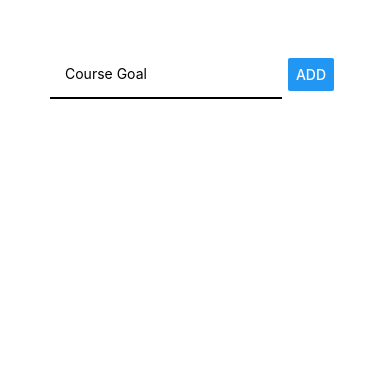
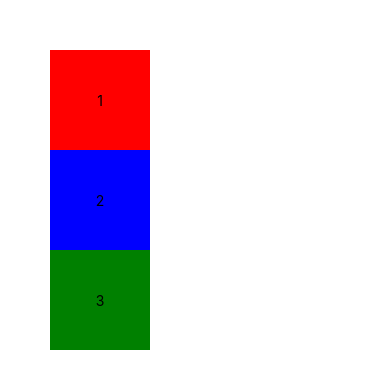
Before and after one commit to quangvietnguyen/React-native-first-app, a React Native app: screen / in a window 390 px wide. Shown: the top 388 px of the page. Built offline with nearby package versions, Linux system fonts and the light colour scheme.

Commit message:
Nov 3 React-native-flex-box

```diff
--- a/App.js
+++ b/App.js
@@ -1,24 +1,68 @@
-import { StatusBar } from 'expo-status-bar';
-import React, { useState } from 'react';
-import { StyleSheet, TextInput, View, Button, Text } from 'react-native';
+import React from "react";
+import { StyleSheet, TextInput, View, Button, Text } from "react-native";
 
 export default function App() {
-  const [text, setText] = useState('');
-  const printText = (event) => {
-    setText(event.target.value);
-    console.log(event);
-  }
+  // return (
+  //   <View style={{ padding: 50 }}>
+  //     <View
+  //       style={{
+  //         flexDirection: "row",
+  //         justifyContent: "space-between",
+  //         alignItems: "center",
+  //       }}
+  //     >
+  //       <TextInput
+  //         placeholder="Course Goal"
+  //         style={{
+  //           padding: 15,
+  //           borderBottomColor: "black",
+  //           borderBottomWidth: 2,
+  //           width: "80%",
+  //         }}
+  //       />
+  //       <Button title="ADD" />
+  //     </View>
+  //     <View></View>
+  //   </View>
+  // );
+
   return (
-    <View style={{padding: 50}}>
-      <View style={{flexDirection: 'row', justifyContent: 'space-between', alignItems: 'center'}}>
-        <TextInput placeholder="Course Goal" style={{padding: 15, borderBottomColor: 'black', borderBottomWidth: 2, width: '80%'}}/>
-        <Button title="ADD" onPress={printText}/>
-        <Text>{text}</Text>
+    <View style={{ padding: 50 }}>
+      <View
+        style={{
+          backgroundColor: 'red',
+          width: 100,
+          height: 100,
+          justifyContent: 'center',
+          alignItems: 'center'
+        }}
+      >
+        <Text>1</Text>
       </View>
-      <View></View>
+      <View
+        style={{
+          backgroundColor: 'blue',
+          width: 100,
+          height: 100,
+          justifyContent: 'center',
+          alignItems: 'center'
+        }}
+      >
+        <Text>2</Text>
+      </View>
+      <View
+        style={{
+          backgroundColor: 'green',
+          width: 100,
+          height: 100,
+          justifyContent: 'center',
+          alignItems: 'center'
+        }}
+      >
+        <Text>3</Text>
+      </View>
     </View>
   );
 }
 
-const styles = StyleSheet.create({
-});
+const styles = StyleSheet.create({});
```
